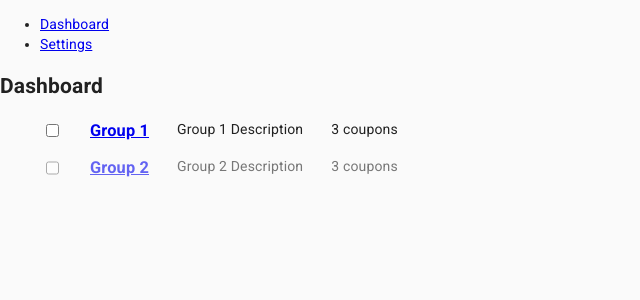
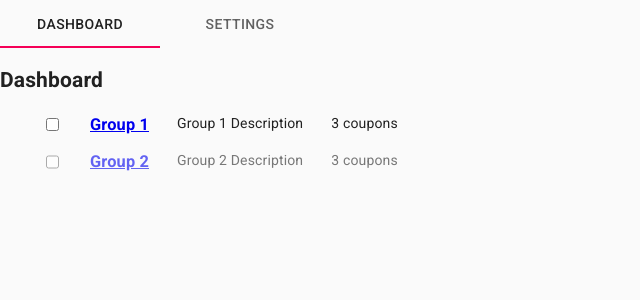
Before and after one commit to Josef37/unique-coupons, a React (Create React App) app in the folder src/Admin/view/: page /#/ in a window 1280 px wide. Shown: the top 300 px of the page, without its empty margins (0-640 px from the left). Built offline with nearby package versions, Linux system fonts and the light colour scheme.

Commit message:
:children_crossing: Add navigation tabs

```diff
--- a/src/Admin/view/src/App.jsx
+++ b/src/Admin/view/src/App.jsx
@@ -1,28 +1,32 @@
 import React from 'react';
-import { Switch, Route, Link } from "react-router-dom";
+import { Switch, Route } from "react-router-dom";
 import CouponGroup from './pages/coupon-group.component';
 import AddCoupons from './pages/add-coupons.component';
 import Dashboard from './pages/dashboard.component';
 import Settings from './pages/settings.component';
+import NavTabs from './components/nav-tabs.component';
 
 function App() {
 	return <div>
-		<ul>
-			<li><Link to="/">Dashboard</Link></li>
-			<li><Link to="/settings">Settings</Link></li>
-		</ul>
+		<NavTabs tabs={[
+			{ path: '/', label: 'Dashboard' },
+			{ path: '/settings', label: 'Settings' }
+		]} />
 		<Switch>
-			<Route path="/settings">
+			<Route exact path="/settings">
 				<Settings />
 			</Route>
-			<Route path="/group/:groupId" render={({ match }) =>
+			<Route exact path="/group/:groupId" render={({ match }) =>
 				<CouponGroup groupId={match.params.groupId} />
 			} />
-			<Route path="/add-coupons/:groupId" render={({ match }) =>
+			<Route exact path="/add-coupons/:groupId" render={({ match }) =>
 				<AddCoupons groupId={match.params.groupId} />
 			} />
+			<Route exact path="/">
+				<Dashboard />
+			</Route>
 			<Route>
-				<Dashboard />
+				<div>Invalid route</div>
 			</Route>
 		</Switch>
 	</div>;
--- /dev/null
+++ b/src/Admin/view/src/components/nav-tabs.component.jsx
@@ -0,0 +1,20 @@
+import React from 'react';
+import { Link, useLocation } from "react-router-dom";
+import Tab from '@material-ui/core/Tab';
+import Tabs from '@material-ui/core/Tabs';
+
+const NavTabs = ({ tabs }) => {
+	return <Tabs value={useLocation().pathname}>
+		{tabs.map(({ path, label }) =>
+			<Tab
+				label={label}
+				component={Link}
+				exact
+				to={path}
+				value={path}
+			/>)
+		}
+	</Tabs>
+}
+
+export default NavTabs;
```
